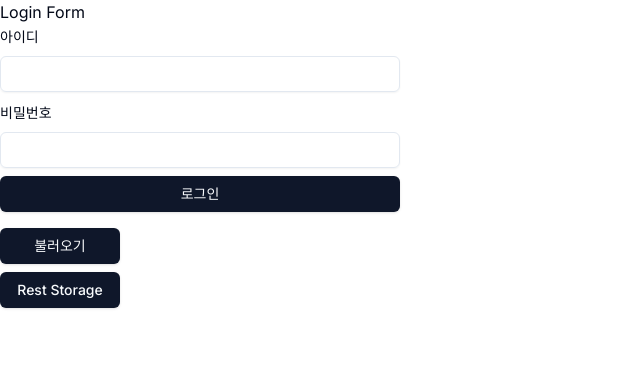
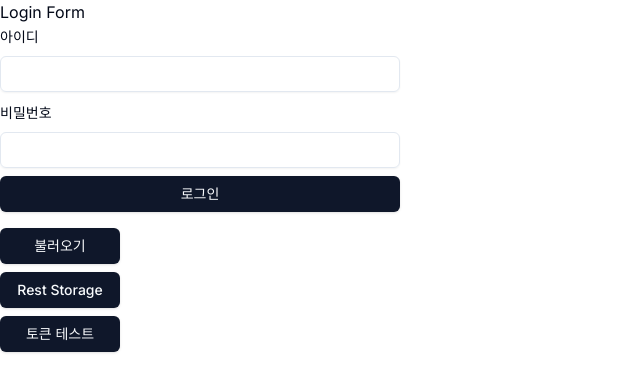
Before and after one commit to rmsoft-insu/2024-clivedemo, a Next.js app: page /login in a window 1280 px wide. Shown: the top 392 px of the page, without its empty margins (0-640 px from the left). Built offline with nearby package versions, Linux system fonts and the light colour scheme.

Commit message:
역할 - 토큰 테스트 추가

```diff
--- a/app/(auth)/login/_components/form/main.tsx
+++ b/app/(auth)/login/_components/form/main.tsx
@@ -53,6 +53,11 @@ export const LoginForm = () => {
     localStorage.clear();
   };
 
+  const tokenTest = async () => {
+    const response = await axios.get(`${process.env.ADMIN}/role/list`);
+    console.log("test", response);
+  };
+
   return (
     <>
       <div>Login Form</div>
@@ -90,6 +95,7 @@ export const LoginForm = () => {
       <div className="flex flex-col gap-2 w-[120px]">
         <Button onClick={onList}>불러오기</Button>
         <Button onClick={delStorage}>Rest Storage</Button>
+        <Button onClick={tokenTest}>토큰 테스트</Button>
       </div>
     </>
   );
```
